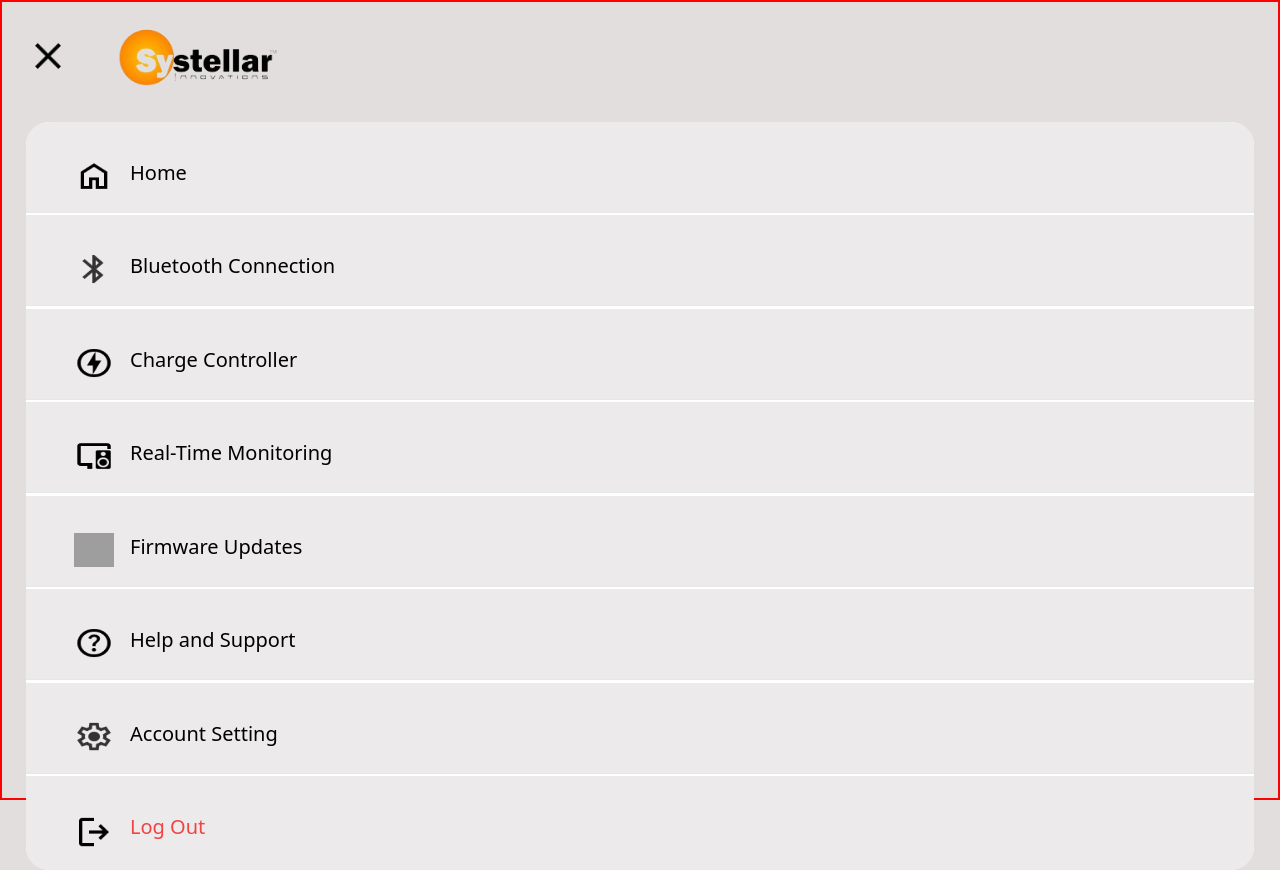
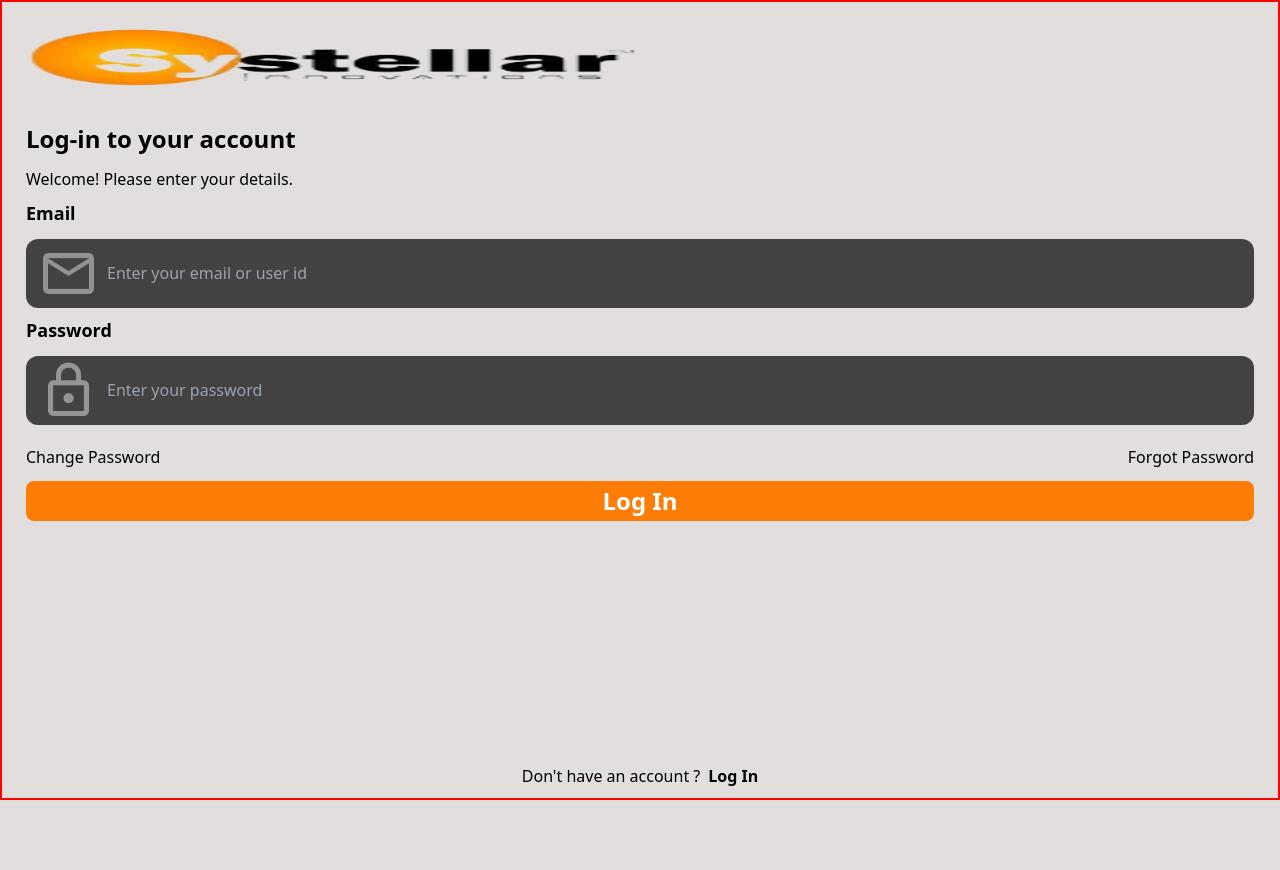
Before and after one commit to DeveloperSwastik/systellar-frontend, a React (Vite) app: page / in a window 1280 px wide. After the commit the page ends 800 px from the top, so only its background shows below. Built offline with nearby package versions, Linux system fonts and the light colour scheme; grey boxes are pictures that could not be loaded.

Commit message:
Update Login

```diff
--- a/src/App.jsx
+++ b/src/App.jsx
@@ -1,17 +1,14 @@
 import React, { useContext } from "react";
+import { AuthContext } from "./context/AuthProvider";
 import LoginPage from "./components/LoginPage.jsx";
-import { AuthContext } from "./context/AuthProvider";
 import BluetoothPage from "./components/BluetoothPage.jsx";
-import Menu from "./components/Menu.jsx";
 
 function App() {
-    // const { userData } = useContext(AuthContext);
+    const { userData } = useContext(AuthContext);
 
     return (
         <main className="h-screen p-6 flex flex-col">
-            {/* {userData.userEmail == null ? <LoginPage /> : <BluetoothPage />} */}
-            {/* <BluetoothPage/> */}
-             <Menu/>
+            {userData.userEmail == null ? <LoginPage /> : <BluetoothPage />}
         </main>
 
     );
```
